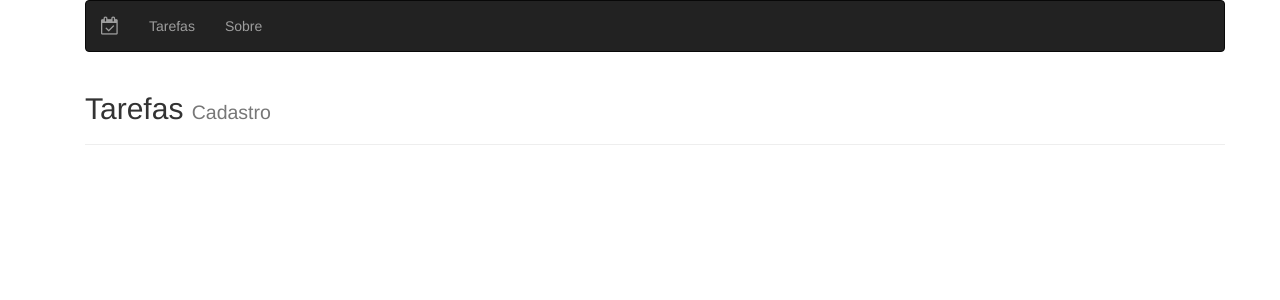
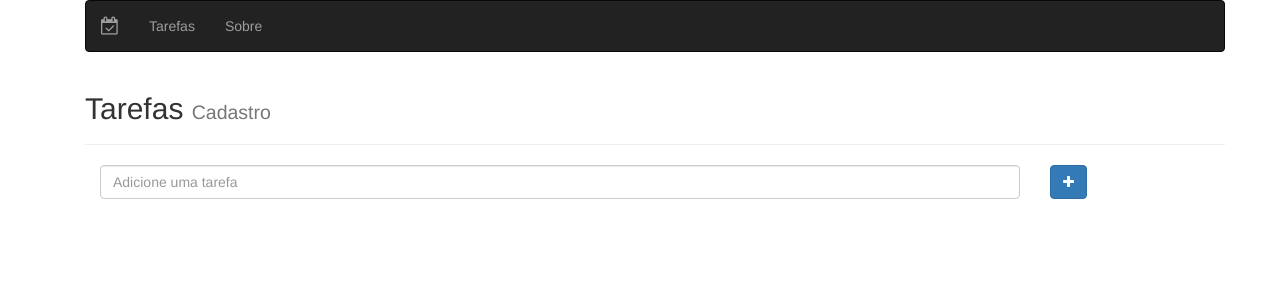
Before and after one commit to felipedev1/todo-app, a React (Create React App) app in the folder frontend/: page /#/todos in a window 1280 px wide. Shown: the top 300 px of the page. Built offline with nearby package versions, Linux system fonts and the light colour scheme.

Commit message:
component form structure

```diff
--- a/frontend/src/todo/Todo.js
+++ b/frontend/src/todo/Todo.js
@@ -1,10 +1,12 @@
 import React from 'react'
 import PageHeader from '../template/PageHeader'
+import TodoForm from './TodoForm'
 
 export default function Todo() {
   return (
     <div>
       <PageHeader name="Tarefas" small="Cadastro" />
+      <TodoForm />
     </div>
   )
 }
--- /dev/null
+++ b/frontend/src/todo/TodoForm.js
@@ -0,0 +1,18 @@
+import React from 'react'
+
+export default function TodoForm(props) {
+  return (
+    <div role="form" className="todo-form">
+      <div className="col-xs-12 col-sm-9 col-md-10">
+        <input id="description" type="text" className="form-control"
+          placeholder="Adicione uma tarefa" />
+      </div>
+
+      <div className="col-xs-12 col-sm-3 col-md-2">
+        <button className="btn btn-primary">
+          <i className="fa fa-plus"></i>
+        </button>
+      </div>
+    </div>
+  )
+}
```
